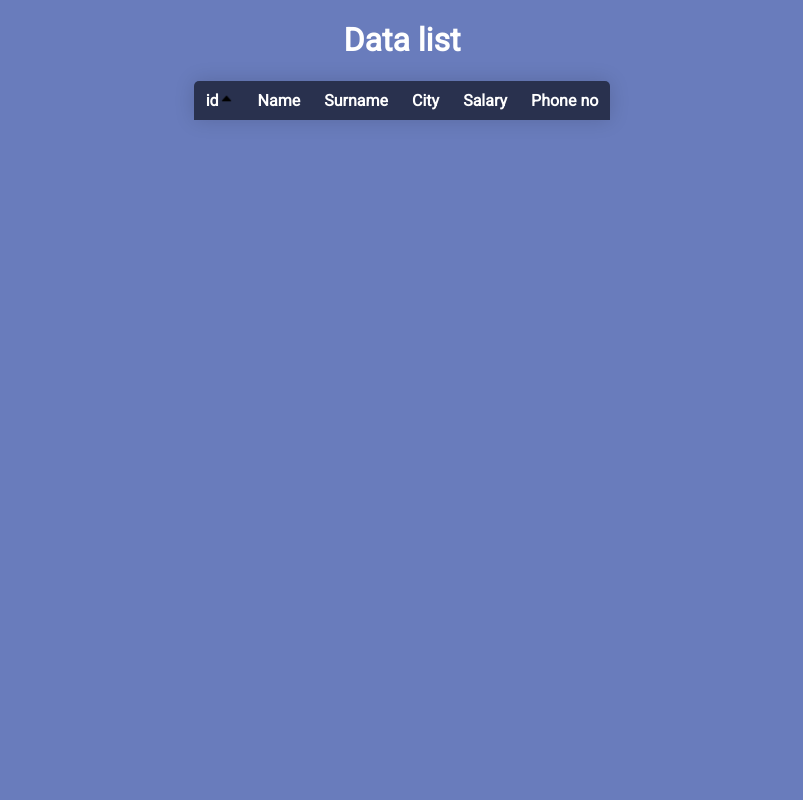
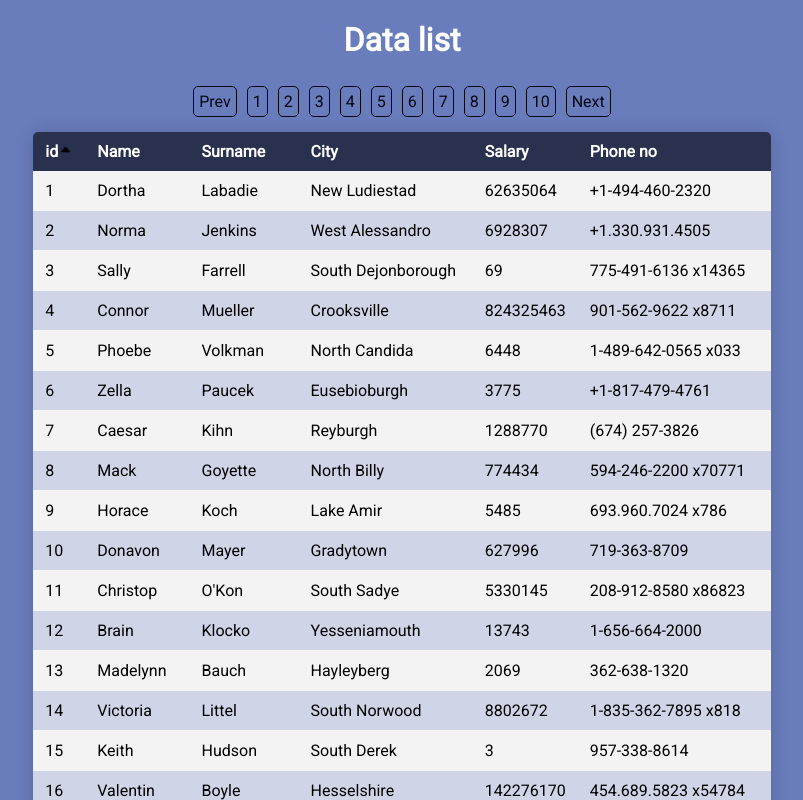
Before and after one commit to coolox/project, a React (Create React App) app: page / in a window 1280 px wide. Shown: the top 800 px of the page, without its empty margins (238-1041 px from the left). Built offline with nearby package versions, Linux system fonts and the light colour scheme.

Commit message:
pagination added

```diff
--- a/src/App.css
+++ b/src/App.css
@@ -94,13 +94,23 @@ tbody {
   border-radius: 10px;
   box-shadow: 0 0 20px rgba(0, 0, 0, 0.15);
 }
-.pagination-row {
-  cursor: pointer;
+.pagination {
+  margin: 10px;
   display: flex;
   flex-wrap: nowrap;
   justify-content: center;
 }
 
-span {
-  margin: 10px;
+.paginationBtns {
+  cursor: pointer;
+  padding: 5px;
+  margin: 5px;
+  border: 1px solid #020513;
+  border-radius: 5px;
+  color: #020513;
 }
+
+.paginationBtns:hover {
+  color: white;
+  background-color: #020513;
+}
--- a/src/pages/Homepage.jsx
+++ b/src/pages/Homepage.jsx
@@ -6,32 +6,76 @@ import imgDown from '../img/down.png'
 
 function Homepage() {
   const url = './mock/data.json'
-  const itemsPerPage = 10
+  const itemsPerPage = 100
   const [data, setData] = useState([])
-  const [pageData, setPageData] = useState([])
   const [sortDirection, setSortDirection] = useState('asc')
   const [sortField, setSortField] = useState('id')
-  const [pagesQty, setPagesQty] = useState()
+  const [pageNumber, setPagesNumber] = useState(0)
 
-  function displayPageData(page = 0) {
-    let pageData = []
-    const firstElementOfPage = page * itemsPerPage
-    pageData = data.slice(firstElementOfPage, firstElementOfPage + itemsPerPage)
-    setPageData(pageData)
+  const visitedPage = pageNumber * itemsPerPage
+  const pageCount = Math.ceil(data.length / itemsPerPage)
+
+  const displayData = data.slice(visitedPage, visitedPage + itemsPerPage).map(element => {
+    return (
+      <tr key={element.id}>
+        <td key={element.id + 'id'}> {element.id} </td>
+        <td key={element.Name}>
+          <Link key={element.id + element.id} to={`/${element.id}`} className={'table-link'}>
+            {element.Name}
+          </Link>
+        </td>
+        <td key={element.Surname}>{element.Surname}</td>
+        <td key={element.City}>{element.City}</td>
+        <td key={element.salary}>{element.salary}</td>
+        <td key={element.Phone_no}>{element.Phone_no}</td>
+      </tr>
+    )
+  })
+
+  function nextBtnHandler() {
+    if (pageNumber == pageCount - 1) {
+      return setPagesNumber(pageCount - 1)
+    } else {
+      return setPagesNumber(pageNumber + 1)
+    }
+  }
+
+  function prevBtnHandler() {
+    if (pageNumber == 0) {
+      return setPagesNumber(0)
+    } else {
+      return setPagesNumber(pageNumber - 1)
+    }
+  }
+
+  function paginationBtnsHandler(page) {
+    setPagesNumber(page - 1)
   }
 
   function Pagination() {
-    console.log('pageQty:', pagesQty)
     const pages = []
-    for (let i = 1; i <= pagesQty; i++) {
+
+    for (let i = 1; i <= pageCount; i++) {
       pages.push(i)
     }
+
     const listItems = pages.map(page => (
-      <span onClick={() => displayPageData(page - 1)} key={page}>
+      <span onClick={() => paginationBtnsHandler(page)} className="paginationBtns" key={page}>
         {page}
       </span>
     ))
-    return <div>{listItems}</div>
+
+    return (
+      <div className="pagination">
+        <span onClick={prevBtnHandler} className="paginationBtns">
+          Prev
+        </span>
+        {listItems}
+        <span onClick={nextBtnHandler} className="paginationBtns">
+          Next
+        </span>
+      </div>
+    )
   }
 
   function sortTableByField(id) {
@@ -42,7 +86,6 @@ function Homepage() {
     setData(clonedData)
     setSortDirection(sortDirection === 'asc' ? 'desc' : 'asc')
     setSortField(id)
-    displayPageData()
   }
 
   function showSortDirection(row) {
@@ -54,7 +97,6 @@ function Homepage() {
   }
 
   function formatObjToArr(obj) {
-    console.log('formatObjToArr')
     return Object.entries(obj).reduce((accum, [key, value]) => {
       const normalizedItem = {
         ...value,
@@ -69,18 +111,14 @@ function Homepage() {
     fetch(url)
       .then(response => response.json())
       .then(obj => formatObjToArr(obj))
-      .then(products => {
-        setData(products.slice(0, 50))
-        console.log('data', data)
-        setPagesQty(Math.ceil(data.length / itemsPerPage))
-      })
+      .then(products => setData(products))
       .catch(err => console.error(err))
   }, [])
 
   return (
     <>
       <h1>Data list</h1>
-      <div className="pagination-row">{<Pagination />}</div>
+      <Pagination />
       <table className="table">
         <thead>
           <tr>
@@ -110,22 +148,7 @@ function Homepage() {
             </th>
           </tr>
         </thead>
-        <tbody>
-          {pageData.map(element => (
-            <tr key={element.id}>
-              <td key={element.id + 'id'}> {element.id} </td>
-              <td key={element.Name}>
-                <Link key={element.id + element.id} to={`/${element.id}`} className={'table-link'}>
-                  {element.Name}
-                </Link>
-              </td>
-              <td key={element.Surname}>{element.Surname}</td>
-              <td key={element.City}>{element.City}</td>
-              <td key={element.salary}>{element.salary}</td>
-              <td key={element.Phone_no}>{element.Phone_no}</td>
-            </tr>
-          ))}
-        </tbody>
+        <tbody>{displayData}</tbody>
       </table>
     </>
   )
```
